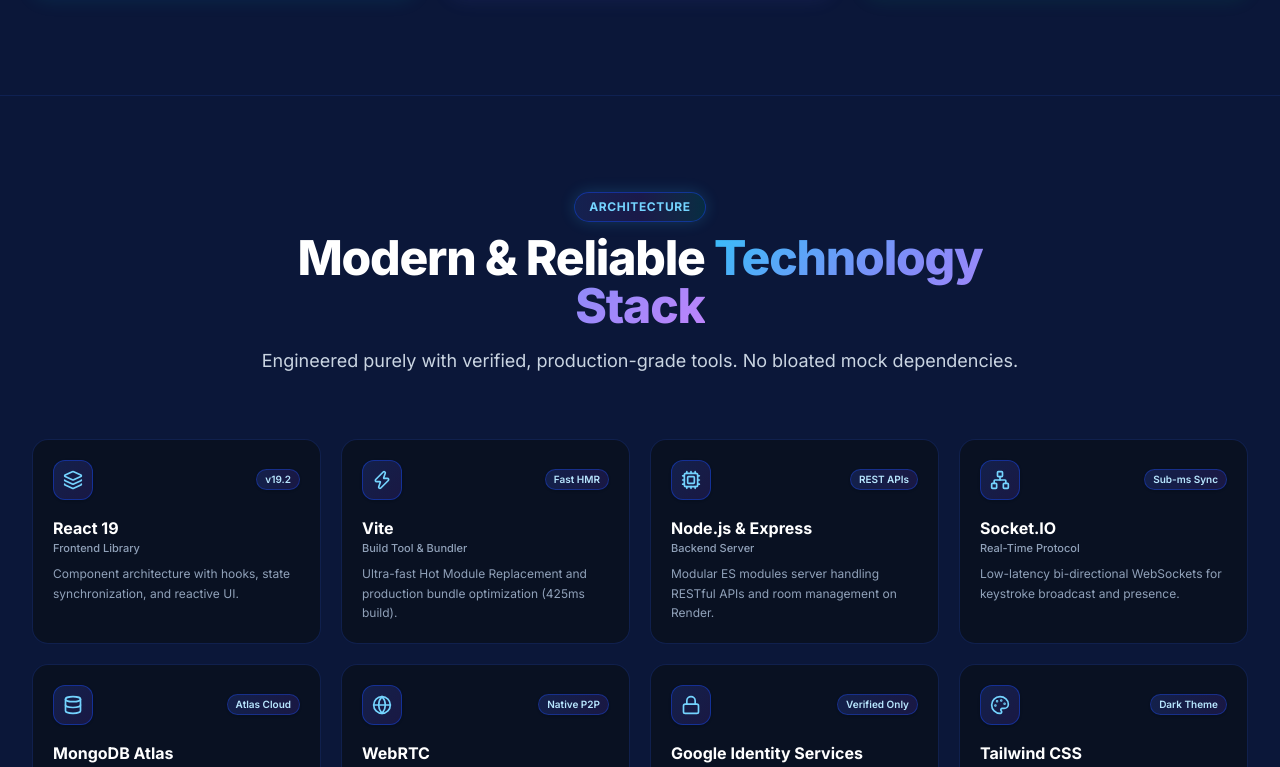
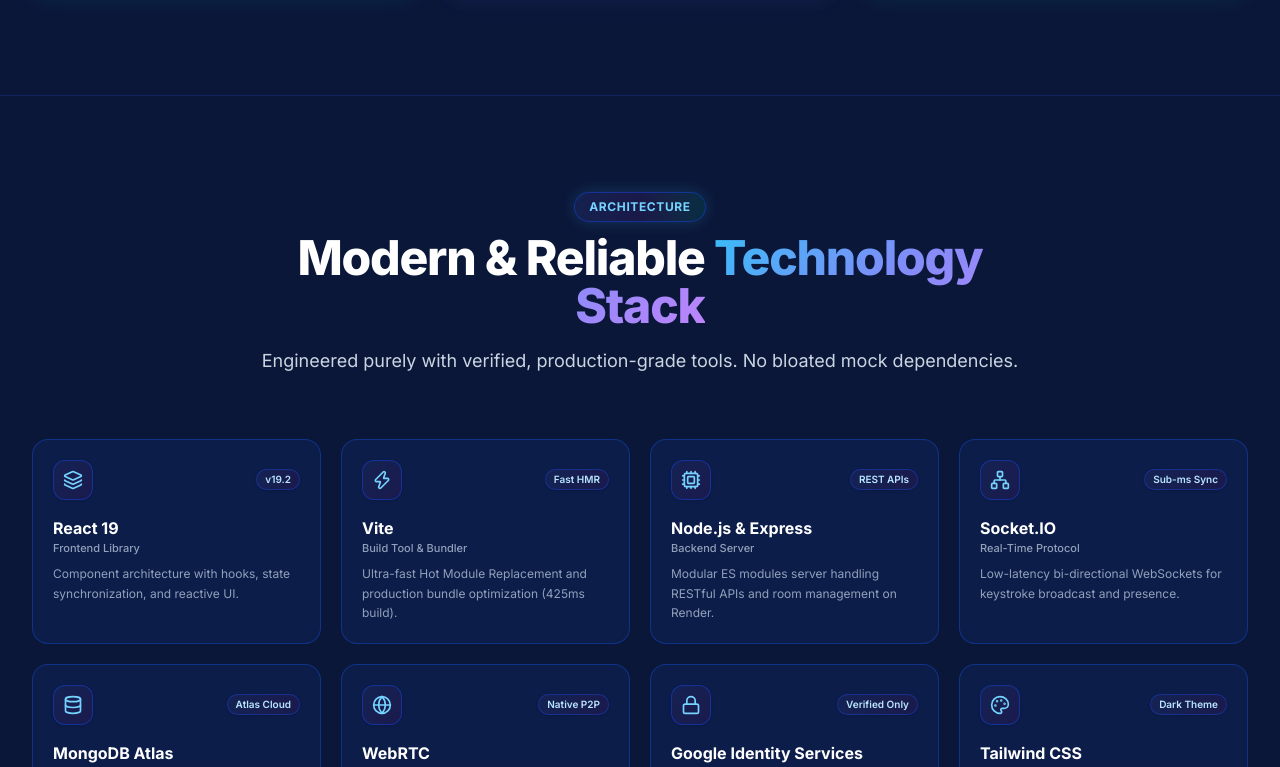
Before and after one commit to petersisay/CodeTogether, a React (Vite) app in the folder client/: page / in a window 1280 px wide. Shown: the part 3353-4120 px from the top of the page. Built offline with nearby package versions, Linux system fonts and the light colour scheme; no server answers.

Commit message:
style(tech): upgrade technology stack cards to deep tech royal blue

```diff
--- a/client/src/components/TechSection.jsx
+++ b/client/src/components/TechSection.jsx
@@ -62,7 +62,7 @@ export default function TechSection() {
   ];
 
   return (
-    <section id="technology" className="w-full max-w-7xl mx-auto px-4 sm:px-6 lg:px-8 py-16 sm:py-24 text-left border-t border-blue-900/30">
+    <section id="technology" className="w-full max-w-7xl mx-auto px-4 sm:px-6 lg:px-8 py-16 sm:py-24 text-left border-t border-blue-800/35">
       {/* Section Header */}
       <div className="text-center max-w-3xl mx-auto mb-14 sm:mb-16">
         <span className="text-xs font-bold text-sky-300 tracking-wider uppercase bg-gradient-to-r from-blue-950/80 via-indigo-950/80 to-cyan-950/80 border border-blue-700/50 px-3.5 py-1.5 rounded-full inline-block mb-3 shadow-[0_0_15px_rgba(56,189,248,0.2)]">
@@ -86,7 +86,7 @@ export default function TechSection() {
           return (
             <div
               key={idx}
-              className="p-5 rounded-2xl bg-[#091122] border border-blue-900/40 hover:border-indigo-500/50 hover:shadow-[0_0_25px_rgba(99,102,241,0.2)] transition-all group flex flex-col justify-between hover:-translate-y-1"
+              className="p-5 rounded-2xl bg-[#0E1F4D]/90 border border-blue-600/35 hover:border-blue-400/60 hover:bg-[#12275E] hover:shadow-[0_0_30px_rgba(37,99,235,0.25)] transition-all group flex flex-col justify-between hover:-translate-y-1"
             >
               <div>
                 <div className="flex items-center justify-between mb-4">
```
